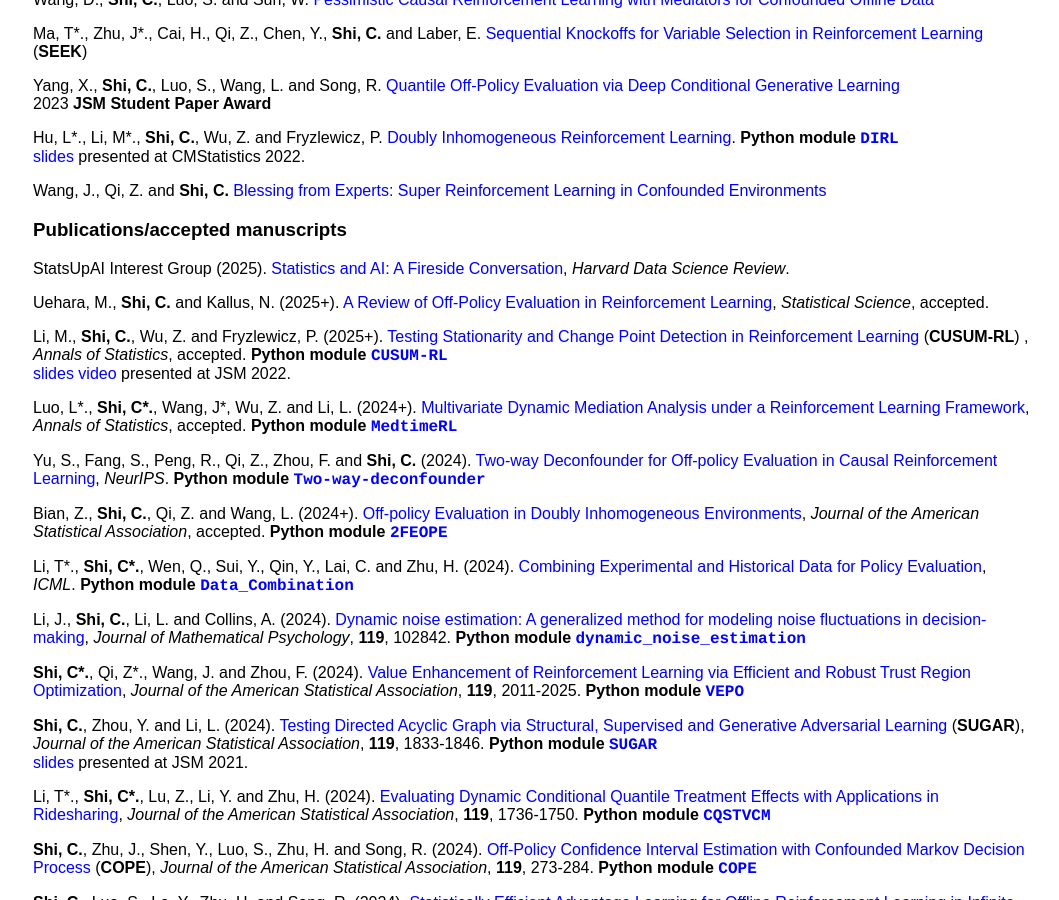
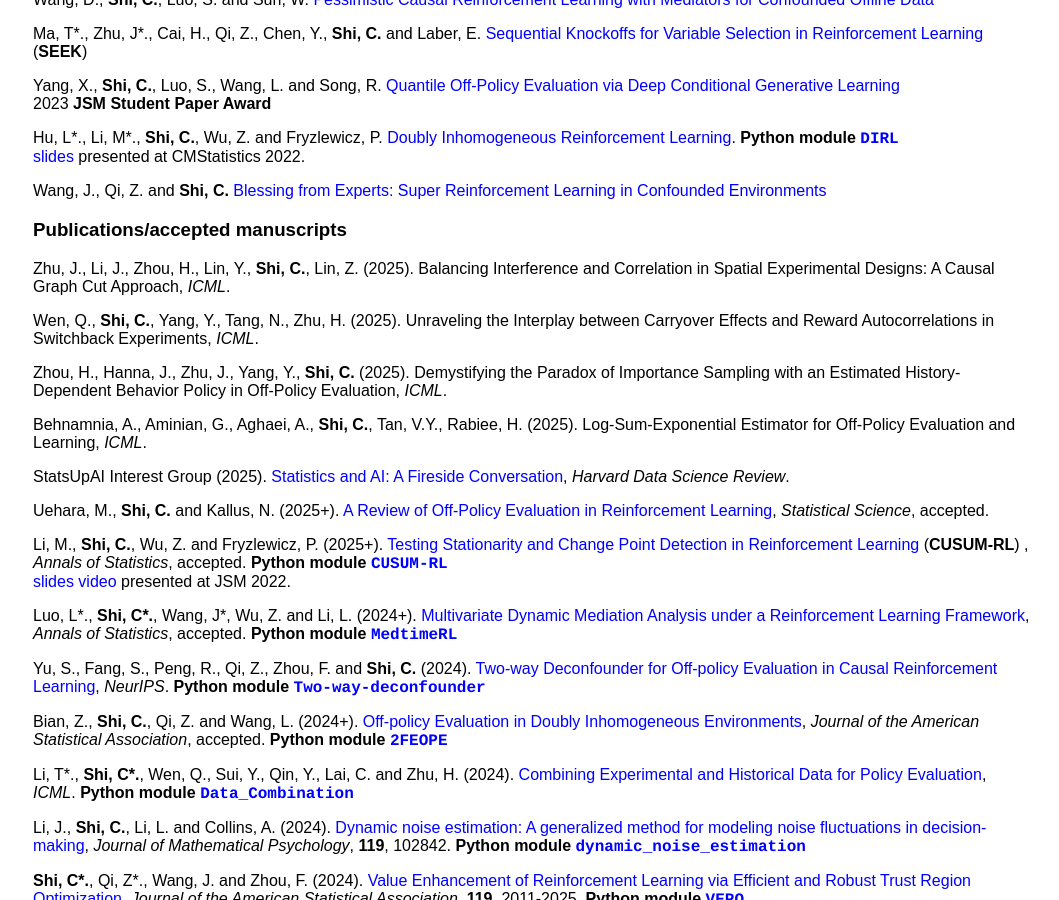
Before and after one commit to callmespring/callmespring.github.io, a Jekyll site: the page built from publication.md, in a window 1280 px wide and 900 px high, scrolled down 706 px. Shown: the whole window, without its empty margins (107-1166 px from the left). Built offline with Jekyll 4.4.1, drawn with Linux system fonts in a browser that asks for light colours.

Commit message:
Update publication.md

```diff
--- a/publication.md
+++ b/publication.md
@@ -51,6 +51,13 @@ Hu, L\*., Li, M\*., **Shi, C.**, Wu, Z. and Fryzlewicz, P. [Doubly Inhomogeneous
 Wang, J., Qi, Z. and **Shi, C.** [Blessing from Experts: Super Reinforcement Learning in Confounded Environments](https://arxiv.org/pdf/2209.15448.pdf)
 
 ### Publications/accepted manuscripts
+Zhu, J., Li, J., Zhou, H., Lin, Y., **Shi, C.**, Lin, Z. (2025). Balancing Interference and Correlation in Spatial Experimental Designs: A Causal Graph Cut Approach, _ICML_.
+
+Wen, Q., **Shi, C.**, Yang, Y., Tang, N., Zhu, H. (2025). Unraveling the Interplay between Carryover Effects and Reward Autocorrelations in Switchback Experiments, _ICML_.
+
+Zhou, H., Hanna, J., Zhu, J., Yang, Y., **Shi, C.** (2025). Demystifying the Paradox of Importance Sampling with an Estimated History-Dependent Behavior Policy in Off-Policy Evaluation, _ICML_.
+
+Behnamnia, A., Aminian, G., Aghaei, A., **Shi, C.**, Tan, V.Y., Rabiee, H. (2025). Log-Sum-Exponential Estimator for Off-Policy Evaluation and Learning, _ICML_.
 
 StatsUpAI Interest Group (2025). [Statistics and AI: A Fireside Conversation](https://hdsr.mitpress.mit.edu/pub/a7kmqk35/release/1?readingCollection=da931fd2), _Harvard Data Science Review_.
 
```
